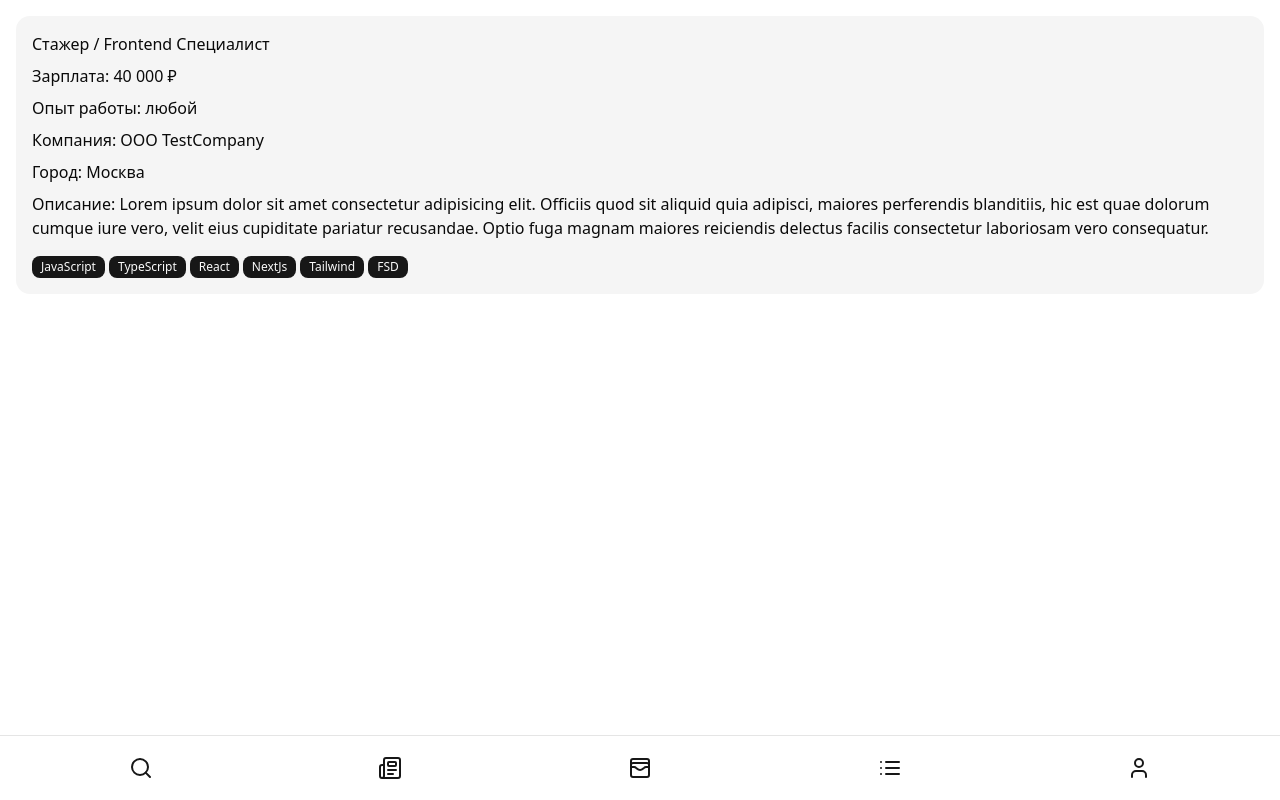
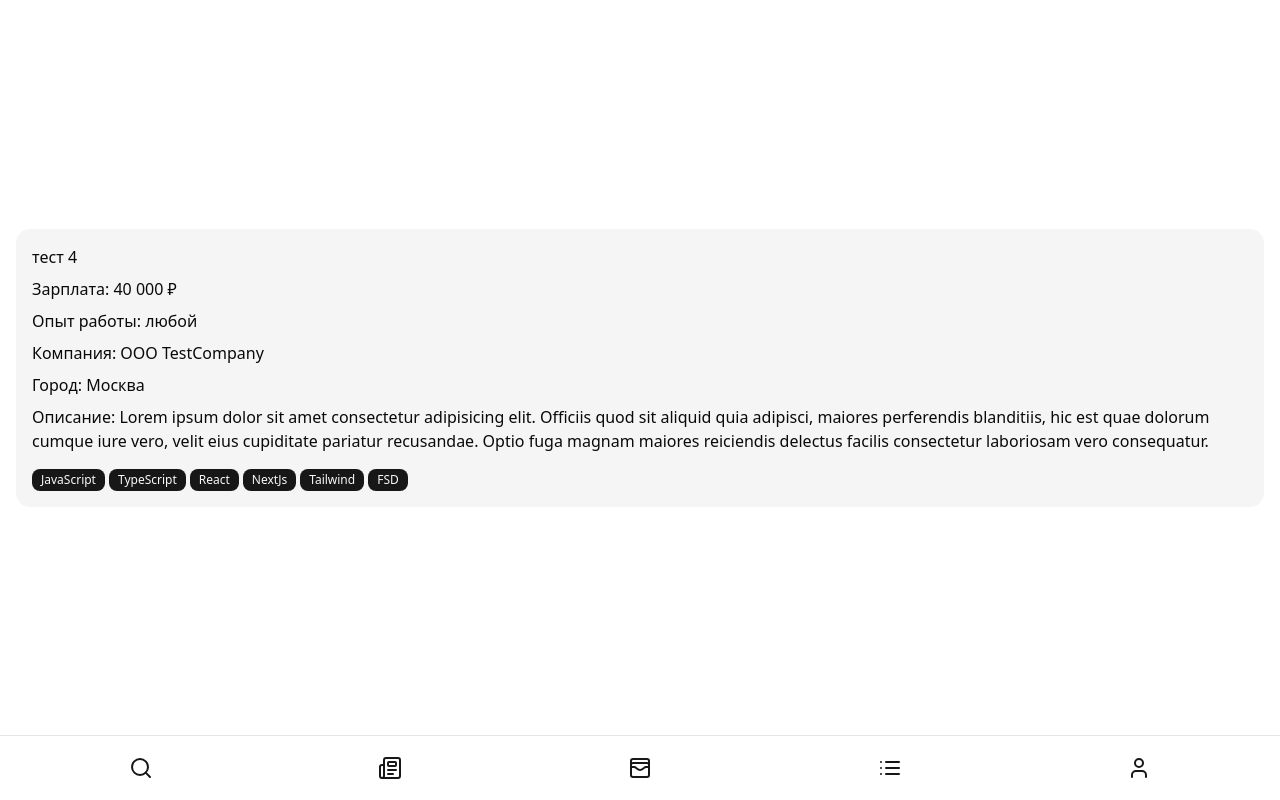
Before and after one commit to losakovvitalik/jobseek, a Next.js app: page / in a window 1280 px wide. Built offline with nearby package versions, Linux system fonts and the light colour scheme.

Commit message:
add tinder effect

```diff
--- a/src/app/page.tsx
+++ b/src/app/page.tsx
@@ -1,24 +1,64 @@
 'use client';
 import JobCard from '@/entities/job/ui/JobCard';
-import { motion } from 'motion/react';
+import { motion, useMotionValue, useTransform } from 'motion/react';
+import { Dispatch, SetStateAction, useState } from 'react';
+
+const jobs = ['тест 1', 'тест 2', 'тест 3', 'тест 4'];
 
 export default function Home() {
+  const [cards, setCards] = useState(jobs);
+
   return (
-    <div className="h-full p-4">
-      <motion.div
-        drag="x"
-        dragConstraints={{ left: 0, right: 0 }}
-        onDragEnd={(_, info) => {
-          if (info.offset.x > 100) {
-            console.log('swipe right')
-          };
-          if (info.offset.x < -100) {
-            console.log('swipe left')
-          };
-        }}
-      >
-        <JobCard />
-      </motion.div>
+    <div className="grid h-full place-items-center p-4 hover:cursor-grab active:cursor-grabbing">
+      {cards.map((job) => (
+        <Card job={job} key={job} cards={cards} setCards={setCards} />
+      ))}
     </div>
   );
 }
+
+const Card = ({
+  job,
+  cards,
+  setCards,
+}: {
+  job: string;
+  cards: string[];
+  setCards: Dispatch<SetStateAction<string[]>>;
+}) => {
+  const x = useMotionValue(0);
+  const opacity = useTransform(x, [-150, 0, 150], [0, 1, 0]);
+  const rotate = useTransform(x, [-150, 150], [-15, 15]);
+
+  const isFront = cards[cards.length - 1] === job;
+
+  const handleDragEnd = () => {
+    if (Math.abs(x.get()) > 50) {
+      setCards((pv) => pv.filter((v) => v !== job));
+    }
+  };
+
+  return (
+    <motion.div
+      drag="x"
+      className="origin-bottom"
+      key={job}
+      onDragEnd={handleDragEnd}
+      style={{
+        gridColumn: 1,
+        gridRow: 1,
+        opacity,
+        rotate,
+        x,
+        z: isFront ? 1 : 0,
+      }}
+      dragConstraints={{
+        left: 0,
+        right: 0,
+      }}
+      animate={{ scale: isFront ? 1 : 0.9 }}
+    >
+      <JobCard job={{ title: job }} />
+    </motion.div>
+  );
+};
--- a/src/entities/job/ui/JobCard.tsx
+++ b/src/entities/job/ui/JobCard.tsx
@@ -1,10 +1,18 @@
 import { Badge } from '@/components/ui/badge';
 import Typography from '@/components/ui/typography';
+import { cn } from '@/lib/utils';
 
-const JobCard = () => {
+interface JobCardProps {
+  job: {
+    title: string;
+  };
+  className?: string;
+}
+
+const JobCard = ({ job, className }: JobCardProps) => {
   return (
-    <div className="bg-secondary flex h-full w-full flex-col gap-2 rounded-xl p-4">
-      <Typography>Стажер / Frontend Специалист</Typography>
+    <div className={cn("bg-secondary flex h-full w-full flex-col gap-2 rounded-xl p-4", className)}>
+      <Typography>{job.title}</Typography>
       <Typography>Зарплата: 40 000 ₽</Typography>
       <Typography>Опыт работы: любой</Typography>
       <Typography>Компания: ООО TestCompany</Typography>
@@ -16,7 +24,7 @@ const JobCard = () => {
         eius cupiditate pariatur recusandae. Optio fuga magnam maiores reiciendis delectus facilis
         consectetur laboriosam vero consequatur.
       </Typography>
-      <div className="flex flex-wrap gap-1 mt-2">
+      <div className="mt-2 flex flex-wrap gap-1">
         <Badge>JavaScript</Badge>
         <Badge>TypeScript</Badge>
         <Badge>React</Badge>
```
